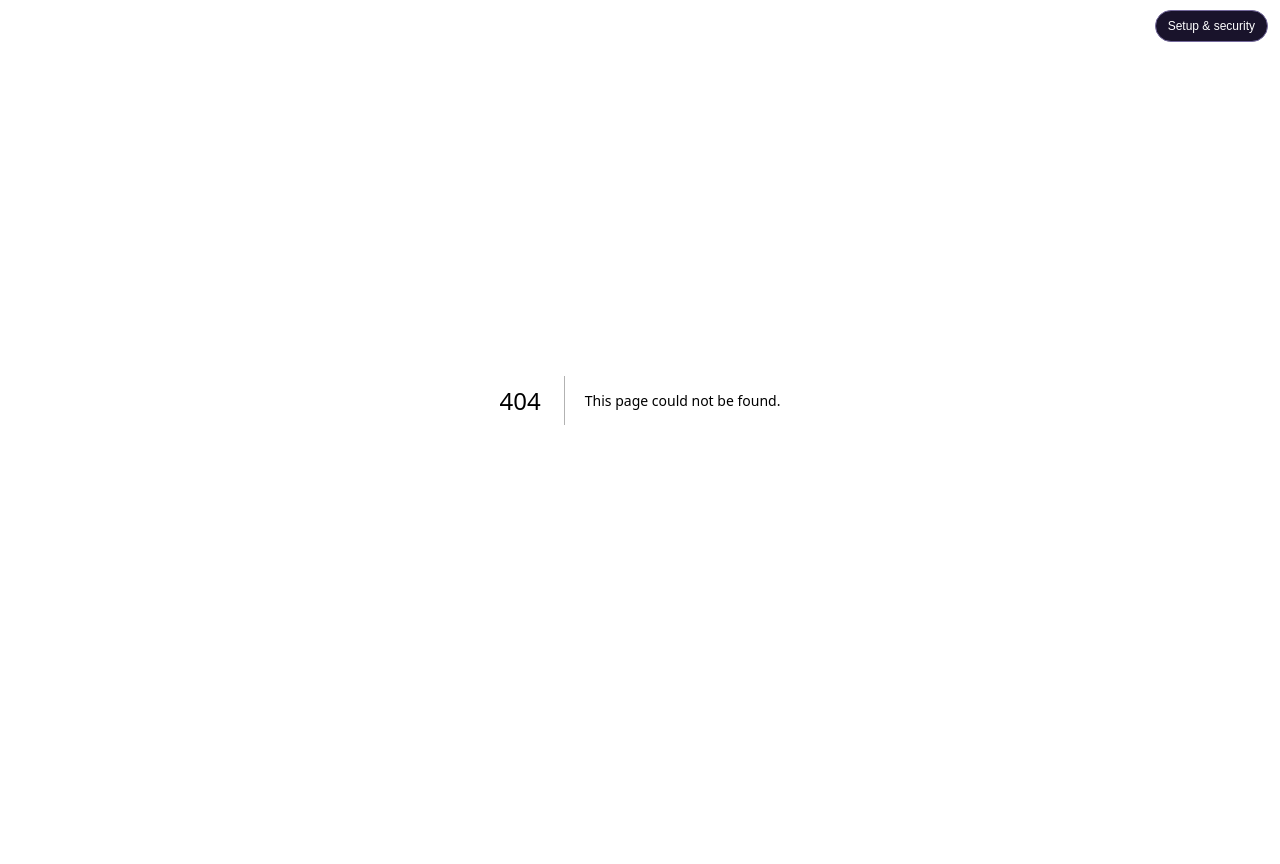
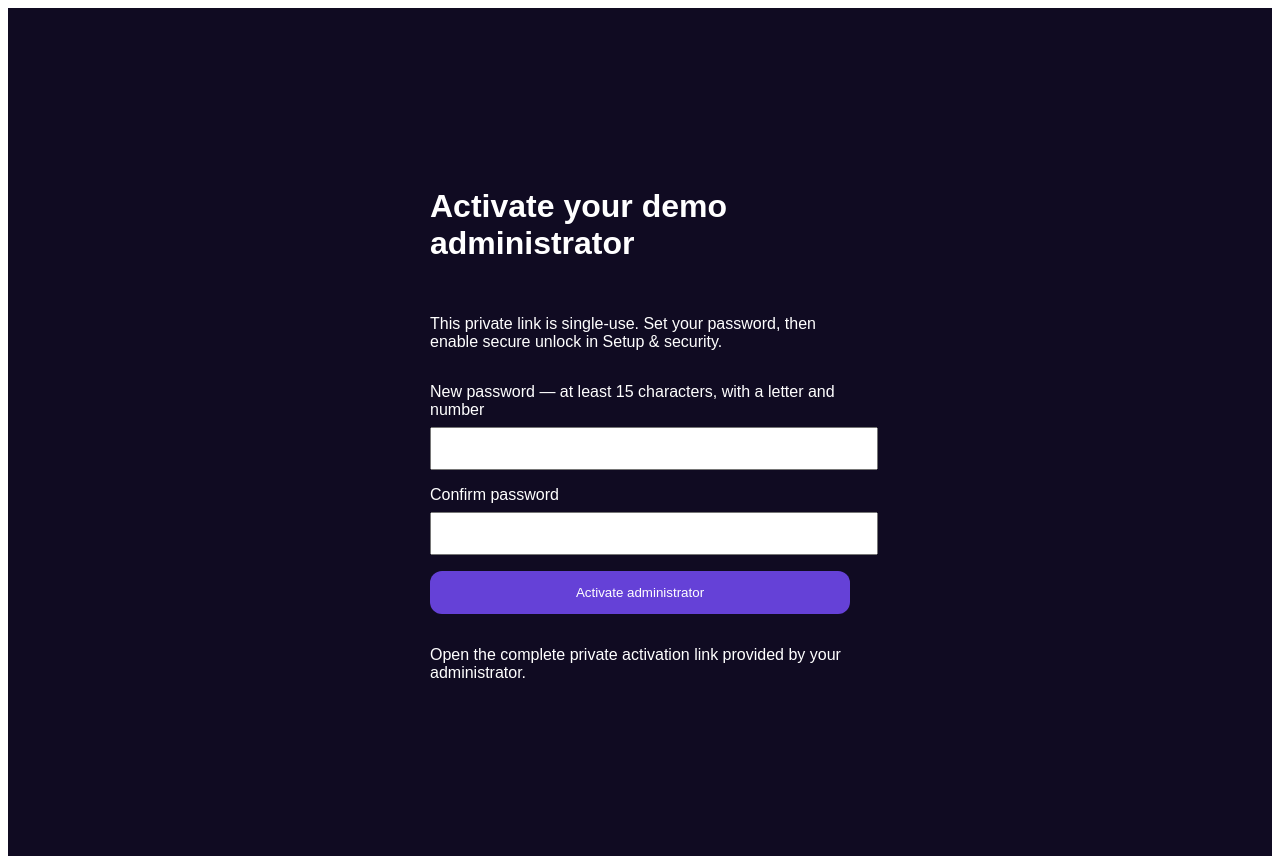
Before and after one commit to citizen-bnk/CitizenBankApp, a Next.js app: page /activate-admin in a window 1280 px wide. Before the commit this address had no page. Before the commit the page ends 800 px from the top, so only its background shows below. Built offline with nearby package versions, Linux system fonts and the light colour scheme.

Commit message:
Add private administrator activation screen

```diff
--- /dev/null
+++ b/app/activate-admin/page.tsx
@@ -0,0 +1,7 @@
+"use client";
+import {useEffect,useState} from 'react';
+export default function ActivateAdmin(){const [token,setToken]=useState(''),[password,setPassword]=useState(''),[confirm,setConfirm]=useState(''),[error,setError]=useState(''),[busy,setBusy]=useState(false);
+ useEffect(()=>{setToken(new URLSearchParams(window.location.hash.slice(1)).get('token') || '');window.history.replaceState(null,'',window.location.pathname);},[]);
+ async function activate(e:React.FormEvent){e.preventDefault();if(password!==confirm){setError('Passwords do not match.');return;}setBusy(true);try{const r=await fetch('/api/auth/activate-admin',{method:'POST',headers:{'Content-Type':'application/json'},body:JSON.stringify({token,password})});const j=await r.json();if(!r.ok)throw new Error(j.error);window.location.href='/';}catch(e){setError(e instanceof Error?e.message:'Activation failed.');setBusy(false);}}
+ return <main style={{minHeight:'100dvh',display:'grid',placeItems:'center',background:'#100b22',color:'#fff',fontFamily:'sans-serif',padding:24}}><form onSubmit={activate} style={{width:'min(100%,420px)',display:'grid',gap:16}}><h1>Activate your demo administrator</h1><p>This private link is single-use. Set your password, then enable secure unlock in Setup & security.</p>{error && <p role="alert">{error}</p>}<label>New password — at least 15 characters, with a letter and number<input type="password" autoComplete="new-password" minLength={15} maxLength={72} required value={password} onChange={e=>setPassword(e.target.value)} style={{display:'block',width:'100%',padding:12,marginTop:8}}/></label><label>Confirm password<input type="password" autoComplete="new-password" required value={confirm} onChange={e=>setConfirm(e.target.value)} style={{display:'block',width:'100%',padding:12,marginTop:8}}/></label><button disabled={!token || busy} style={{padding:14,background:'#6541d7',color:'#fff',border:0,borderRadius:12}}>Activate administrator</button>{!token && <p>Open the complete private activation link provided by your administrator.</p>}</form></main>;
+}
--- a/components/AccessPanel.tsx
+++ b/components/AccessPanel.tsx
@@ -12,7 +12,7 @@ const fields:Record<string,{key:string;label:string;type?:string;auto?:string}[]
 export default function AccessPanel(){
  const path=usePathname(),dialog=useRef<HTMLDialogElement>(null);
  const [open,setOpen]=useState(false),[assessment,setAssessment]=useState<Assessment|null>(null),[profile,setProfile]=useState<Profile|null>(null),[values,setValues]=useState<Record<string,string>>({}),[message,setMessage]=useState(''),[busy,setBusy]=useState(false),[reauth,setReauth]=useState(false);
- const visible=!path.startsWith('/login') && !path.startsWith('/register');
+ const visible=!path.startsWith('/login') && !path.startsWith('/register') && !path.startsWith('/activate-admin');
  const [submitted,setSubmitted]=useState(false);
  const [canReview,setCanReview]=useState(false);
  async function request(url:string,data?:unknown){const r=await fetch(url,{method:data===undefined?'GET':'POST',headers:data===undefined?{}:{'Content-Type':'application/json'},body:data===undefined?undefined:JSON.stringify(data),cache:'no-store'});const j=await r.json();if(!r.ok){if(j.code==='KYC_REQUIRED'){setAssessment(j.kyc);return null;}throw new Error(j.error || 'Please try again.');}return j;}
```
